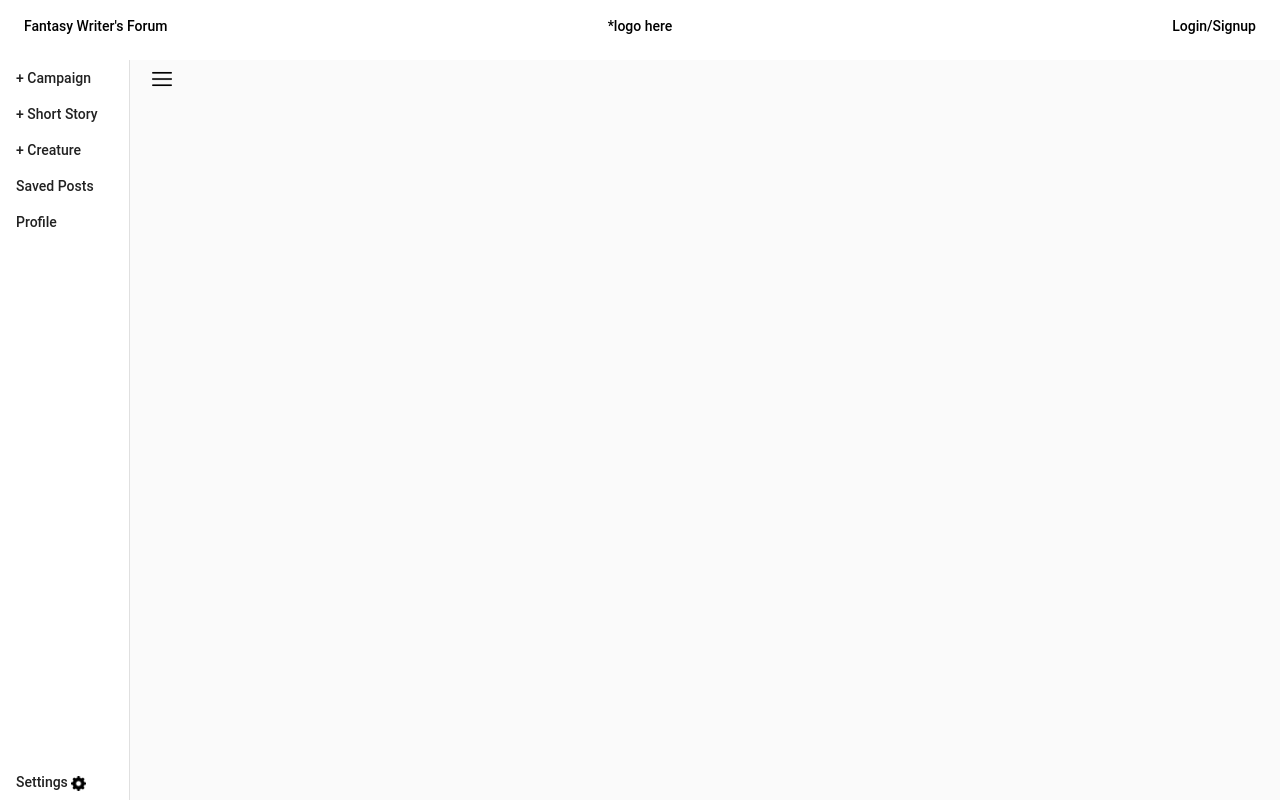
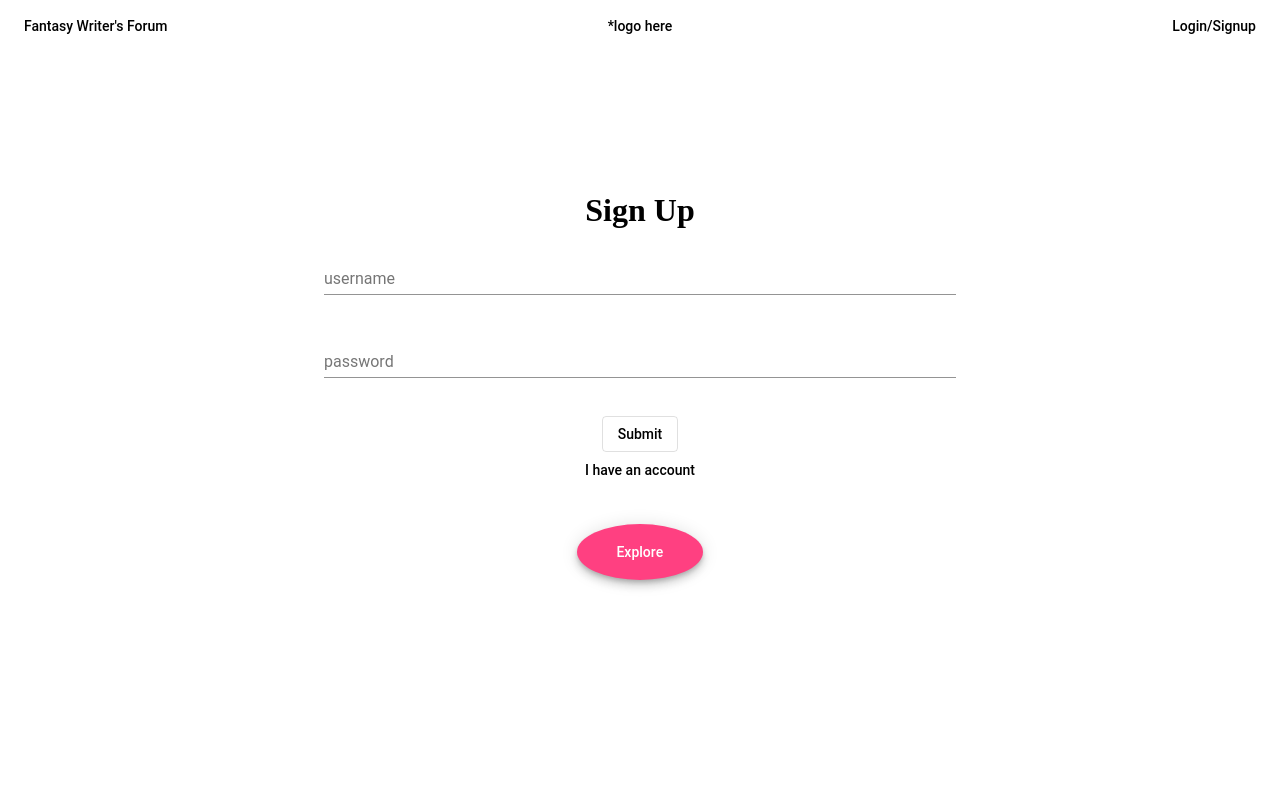
Before and after one commit to goblinbat/fantasy_frontend, an Angular app: page /auth in a window 1280 px wide. Shown: the top 802 px of the page. Built offline with nearby package versions, Linux system fonts and the light colour scheme; what @auth0/angular-jwt would draw is missing.

Commit message:
adjustments to the app component

```diff
--- a/src/app/app.component.css
+++ b/src/app/app.component.css
@@ -1,46 +1,8 @@
-#bigContainer{
-    width:100%;
-    height: 700px;
-}
-
-#loginButton{
-    justify-self: end;
-}
-
-#topNav{
-    display: grid;
-    grid-template-columns: 1fr 1fr 1fr;
-}
-
-.example-container {
-    position: absolute;
-    top: 60px;
-    bottom: 0;
-    left: 0;
-    right: 0;
-}
-
-.example-sidenav {
-    display: flex;
-    align-items: center;
-    justify-content: center;
-    width: 10vw;
-    min-width: 130px;
-}
-
-#buttonGroup2{
-    position: absolute;
-    bottom: 0;
-}
-
-.content-window {
-    padding: .5em;
-}
 
 footer {
     max-height: 10vh;
     bottom: 0px;
-    margin: 0px;
+    margin-top: 50vh;
     padding: .5em;
     text-align: center;
     width: 99%;
--- a/src/app/app.component.html
+++ b/src/app/app.component.html
@@ -1,40 +1,6 @@
-<div id="topNav">
-    <div id="homeButton">
-        <button mat-button >Fantasy Writer's Forum</button>
-    </div>
+<app-top-bar></app-top-bar>
 
-    <button mat-button>*logo here</button>
-
-    <div id="loginButton" *ngIf="isLoggedIn !== true; else logout">
-        <button routerLink ="/auth" mat-button>Login/Signup</button>
-    </div>
-    <ng-template #logout>
-        <button mat-button (click)="logMeOut()">Logout</button>
-    </ng-template>
-</div>
-
-<div class="container">
-    <mat-sidenav-container class="example-container">
-        <mat-sidenav #sidenav mode="side" opened class="example-sidenav"
-            [fixedInViewport]="options.value.fixed" [fixedTopGap]="options.value.top">
-            <div id="buttonWrapper">
-                <button mat-button id="campaignButton">+ Campaign</button>
-                <button mat-button id="storyButton">+ Short Story</button>
-                <button mat-button id="creatureButton">+ Creature</button>
-                <button mat-button id="savedButton">Saved Posts</button>
-                <button mat-button id="profileButton">Profile</button>
-            </div>
-            <div id="buttonGroup2">
-                <button mat-button>Settings   <img src="../assets/settings.png" width="15px" height="15px"></button>
-            </div>
-        </mat-sidenav>
-        <mat-sidenav-content class="hamburger" [formGroup]="options">
-            <button mat-button (click)="sidenav.toggle()"><img src="../assets/menu.png" width="20px" height="5%"></button>
-        </mat-sidenav-content>
-    </mat-sidenav-container>
-
-    <router-outlet class="content-window"></router-outlet>
-</div>
+<router-outlet></router-outlet>
 
 <footer>
     <p>{{title}} &copy; Patrick Bassett, Brian Doan, and Molly Hopper</p>
--- a/src/app/components/auth/auth.component.html
+++ b/src/app/components/auth/auth.component.html
@@ -1,4 +1,4 @@
-<app-top-bar></app-top-bar>
+
 <div *ngIf="login; else signup">
   <h1 class="title">Login</h1>
   <mat-form-field>
--- a/src/app/components/explore/explore.component.html
+++ b/src/app/components/explore/explore.component.html
@@ -1,3 +1,4 @@
+<app-side-bar></app-side-bar>
 <div>
   <div class="postContainer">
     <h2>Post Title</h2>
--- a/src/app/components/navs/top-bar/top-bar.component.html
+++ b/src/app/components/navs/top-bar/top-bar.component.html
@@ -1,14 +1,8 @@
 <div id="topNav">
 
-<<<<<<< HEAD
-    <div id="homeButton">
-        <button mat-button >Fantasy Writer's Forum</button>
-    </div>
-=======
 <div id="homeButton">
 <button routerLink ="/explore" mat-button >Fantasy Writer's Forum</button>
 </div>
->>>>>>> 8a4db9e3a178205b290656ddb05478207e28867f
 
 
     <button mat-button>*logo here</button>
```
